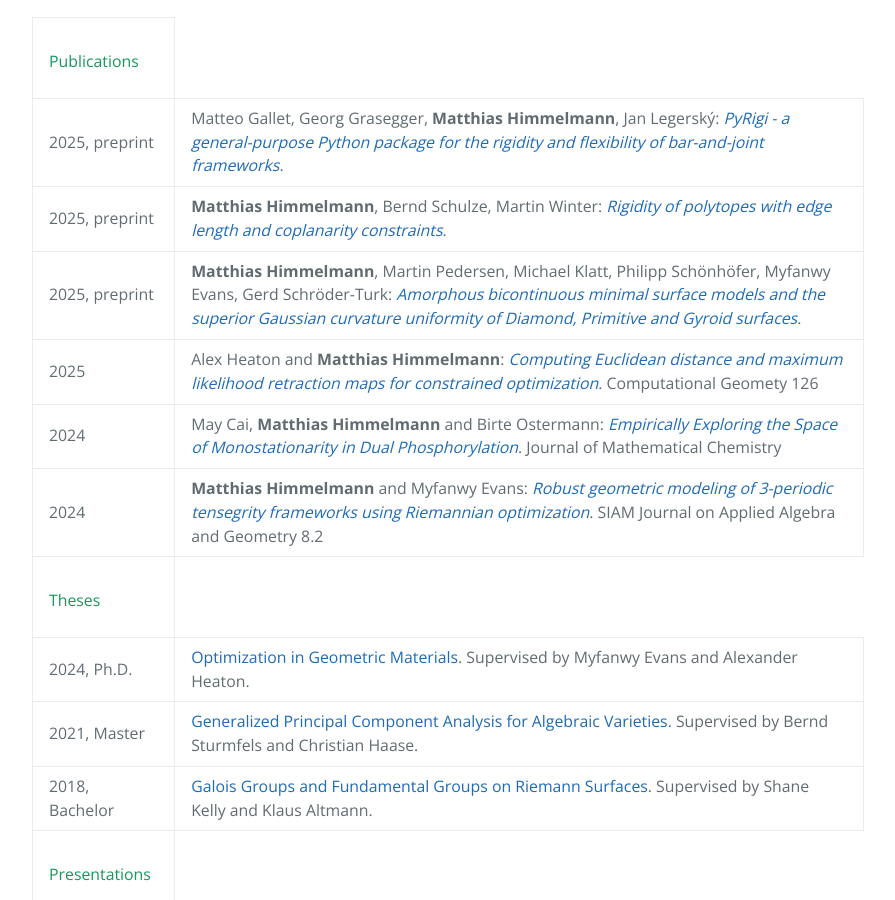
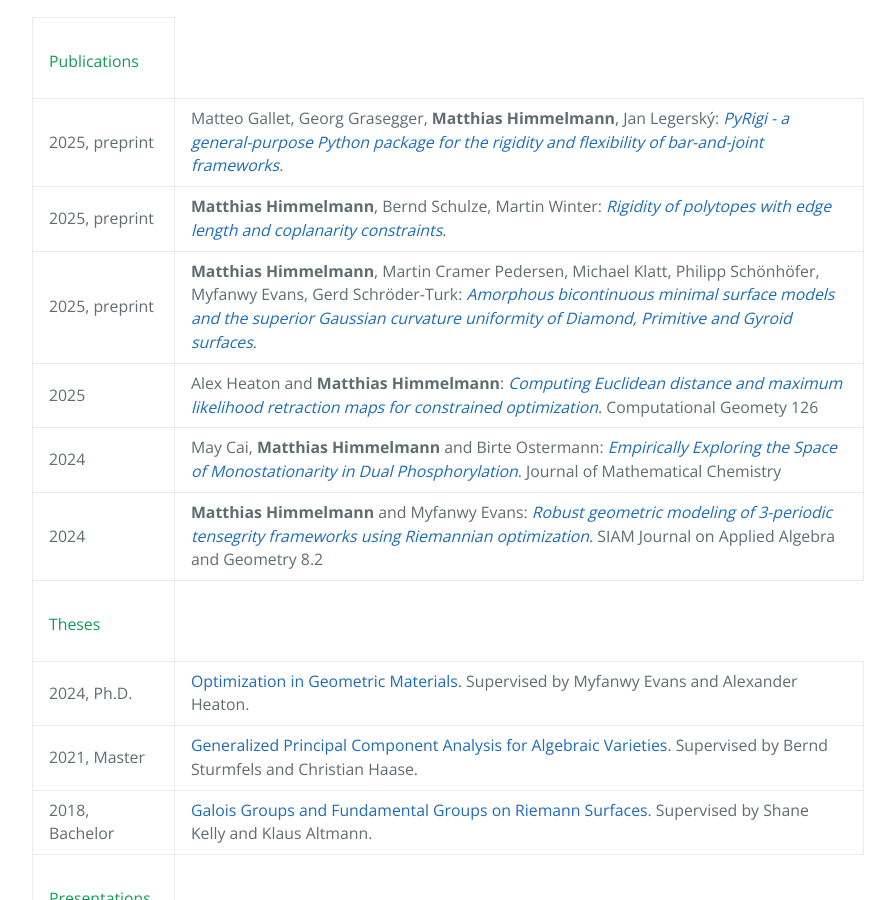
Before and after one commit to matthiashimmelmann/matthiashimmelmann.github.io, a Jekyll site: the page built from research.md, in a window 1280 px wide and 900 px high, scrolled down 407 px. Shown: the whole window, without its empty margins (192-1087 px from the left). Built offline with Jekyll 4.4.1, drawn with Linux system fonts in a browser that asks for light colours.

Commit message:
Updated Research

```diff
--- a/research.md
+++ b/research.md
@@ -16,7 +16,7 @@ description: Matthias Himmelmann.
     </tr>
     <tr>
         <td>2025, preprint</td>
-        <td><b>Matthias Himmelmann</b>, Martin Pedersen, Michael Klatt, Philipp Schönhöfer, Myfanwy Evans, Gerd Schröder-Turk: <a href="https://www.researchsquare.com/article/rs-6098054/v1"><i>Amorphous bicontinuous minimal surface models and the superior Gaussian curvature uniformity of Diamond, Primitive and Gyroid surfaces</i></a>.</td>
+        <td><b>Matthias Himmelmann</b>, Martin Cramer Pedersen, Michael Klatt, Philipp Schönhöfer, Myfanwy Evans, Gerd Schröder-Turk: <a href="https://www.researchsquare.com/article/rs-6098054/v1"><i>Amorphous bicontinuous minimal surface models and the superior Gaussian curvature uniformity of Diamond, Primitive and Gyroid surfaces</i></a>.</td>
     </tr>
     <tr>
         <td>2025</td>
```
Also changed, not shown: teaching.md (+1 -1 lines).
